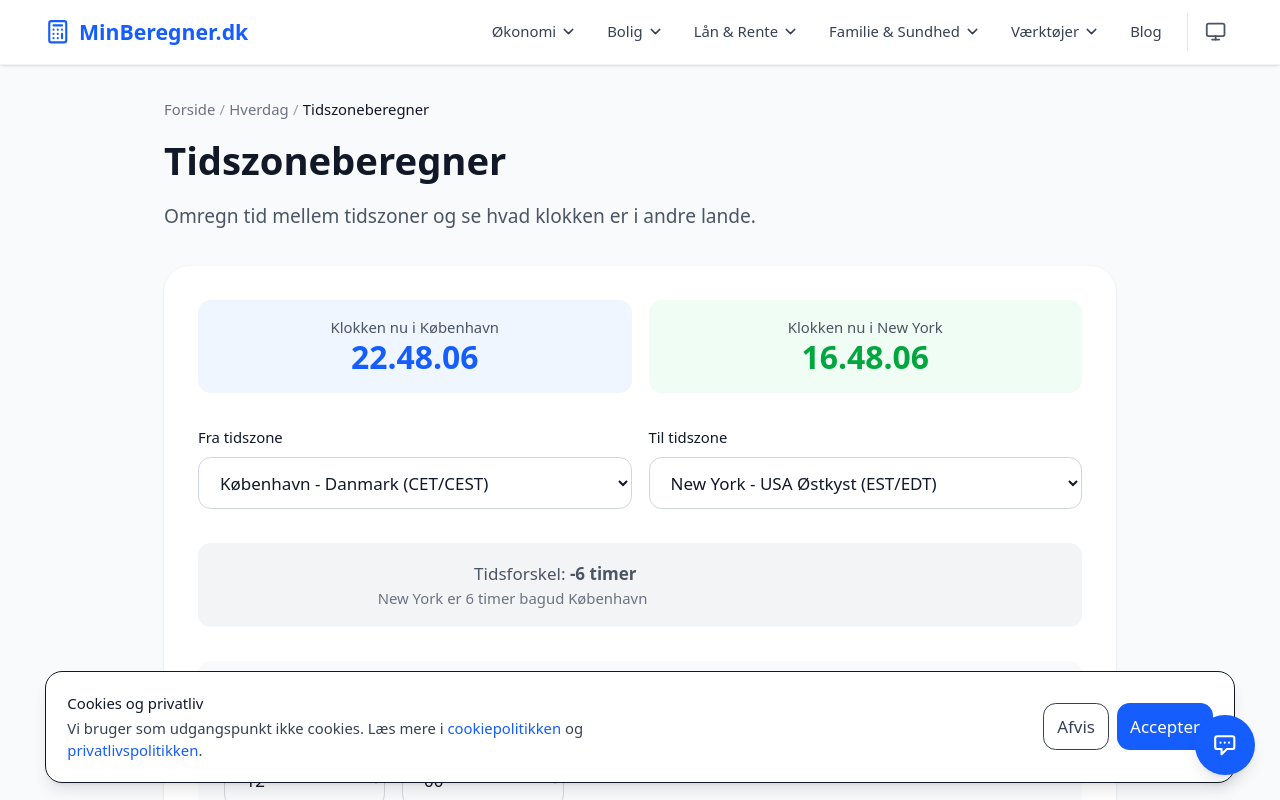
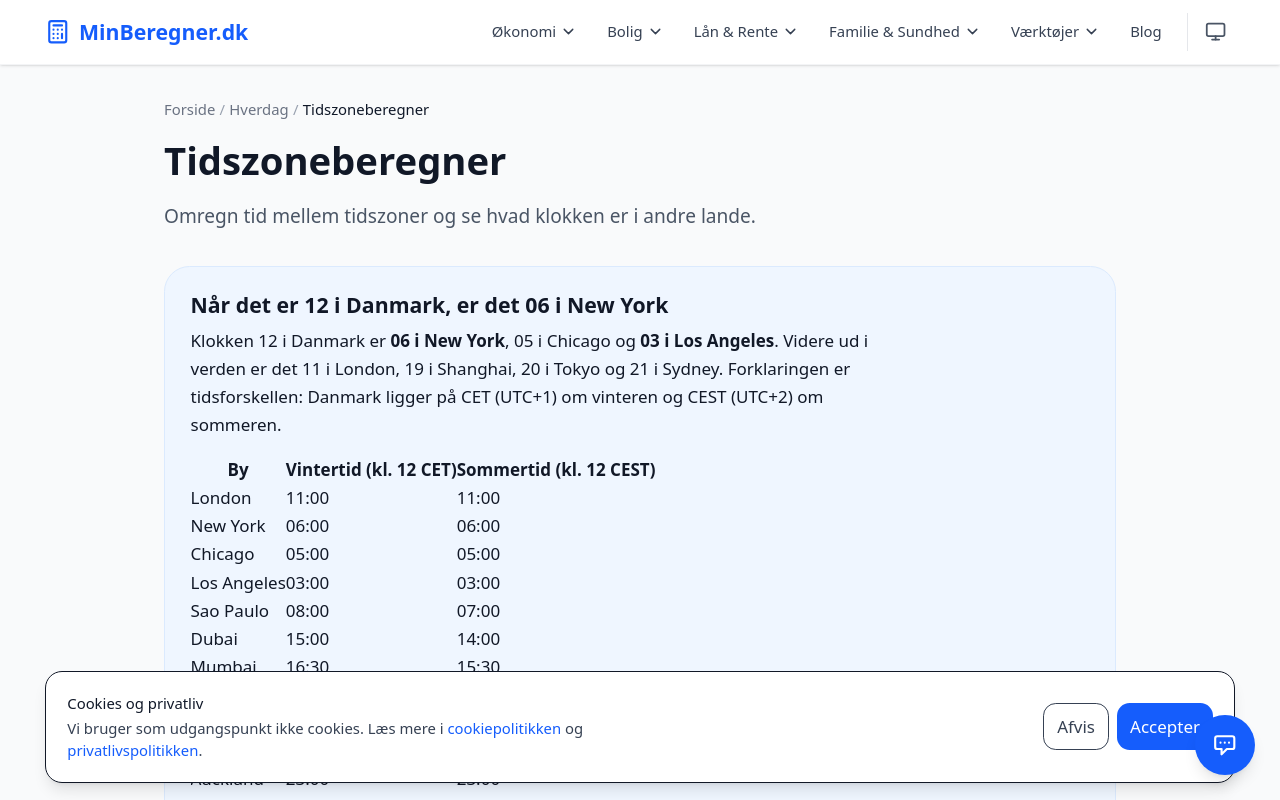
Before and after one commit to mahope/beregner-dk, a Next.js app: page /tidszone in a window 1280 px wide. Shown: the top 800 px of the page. Built offline with nearby package versions, Linux system fonts and the light colour scheme.

Commit message:
Svar direkte paa tidsspoergsmaalet i tidszoneberegneren

```diff
--- a/src/app/tidszone/page.tsx
+++ b/src/app/tidszone/page.tsx
@@ -6,6 +6,7 @@ import FAQ from "@/components/FAQ";
 import { CalculatorSchema, FAQSchema } from "@/components/StructuredData";
 import Breadcrumbs from "@/components/Breadcrumbs";
 import RelatedCalculators from "@/components/RelatedCalculators";
+import { tidszoneRækker } from "@/lib/tidszone-reference";
 
 export async function generateMetadata() {
   return generatePageMetadata("tidszone");
@@ -36,6 +37,85 @@ export default async function TidszonePage() {
           {pageData.description}
         </p>
       </div>
+
+      {/* Svar-foerst: besvarer "hvad er klokken i X naar den er 12 i Danmark" */}
+      {locale === "da" && (
+        <div className="mb-8 rounded-2xl border border-blue-100 bg-blue-50 p-6 dark:border-blue-900 dark:bg-blue-900/20">
+          <h2 className="text-xl font-bold mb-2">Når det er 12 i Danmark, er det 06 i New York</h2>
+          <p className="mb-4">
+            Klokken 12 i Danmark er <strong>06 i New York</strong>, 05 i Chicago og{" "}
+            <strong>03 i Los Angeles</strong>. Videre ud i verden er det 11 i London, 19 i
+            Shanghai, 20 i Tokyo og 21 i Sydney. Forklaringen er tidsforskellen: Danmark ligger på
+            CET (UTC+1) om vinteren og CEST (UTC+2) om sommeren.
+          </p>
+          <div className="overflow-x-auto">
+            <table>
+              <thead>
+                <tr>
+                  <th>By</th>
+                  <th>Vintertid (kl. 12 CET)</th>
+                  <th>Sommertid (kl. 12 CEST)</th>
+                </tr>
+              </thead>
+              <tbody>
+                {tidszoneRækker().map((raekke) => (
+                  <tr key={raekke.by}>
+                    <td>{raekke.by}</td>
+                    <td>{raekke.vinter}</td>
+                    <td>{raekke.sommer}</td>
+                  </tr>
+                ))}
+              </tbody>
+            </table>
+          </div>
+          <p className="mt-4 text-sm text-gray-600 dark:text-gray-300">
+            Byer, der skifter sommertid sammen med Danmark, viser samme klokkeslæt i begge
+            kolonner. Byer uden sommertid — fx Tokyo, Dubai og Sao Paulo — ligger en time
+            tidligere, når Danmark har somertid. Skiftet sker ikke altid samme dag i USA, EU og
+            Australien, så i de korte overgangsperioder kan forskellen afvige en time. Brug
+            tidszoneberegneren til et præcist klokkeslæt for en vilkårlig by, tidspunkt og dato.
+          </p>
+        </div>
+      )}
+
+      {locale === "se" && (
+        <div className="mb-8 rounded-2xl border border-blue-100 bg-blue-50 p-6 dark:border-blue-900 dark:bg-blue-900/20">
+          <h2 className="text-xl font-bold mb-2">När det är 12 i Sverige är det 06 i New York</h2>
+          <p className="mb-4">
+            Klockan 12 i Sverige är <strong>06 i New York</strong>, 05 i Chicago och{" "}
+            <strong>03 i Los Angeles</strong>. Vidare ut i världen är det 11 i London, 19 i
+            Shanghai, 20 i Tokyo och 21 i Sydney. Förklaringen är tidsskillnaden: Sverige ligger på
+            CET (UTC+1) på vintern och CEST (UTC+2) på sommaren.
+          </p>
+          <div className="overflow-x-auto">
+            <table>
+              <thead>
+                <tr>
+                  <th>Stad</th>
+                  <th>Vintertid (kl. 12 CET)</th>
+                  <th>Sommartid (kl. 12 CEST)</th>
+                </tr>
+              </thead>
+              <tbody>
+                {tidszoneRækker().map((raekke) => (
+                  <tr key={raekke.by}>
+                    <td>{raekke.by}</td>
+                    <td>{raekke.vinter}</td>
+                    <td>{raekke.sommer}</td>
+                  </tr>
+                ))}
+              </tbody>
+            </table>
+          </div>
+          <p className="mt-4 text-sm text-gray-600 dark:text-gray-300">
+            Städer som byter sommartid samtidigt med Sverige visar samma klockslag i båda
+            kolumnerna. Städer utan sommartid — till exempel Tokyo, Dubai och São Paulo — ligger en
+            timme tidigare när Sverige har sommartid. Byte sker inte alltid samma dag i USA, EU och
+            Australien, så under de korta övergångsperioderna kan skillnaden avvika en timme. Använd
+            tidszonskalkylatorn för ett exakt klockslag för valfri stad, tidpunkt och datum.
+          </p>
+        </div>
+      )}
 
       {/* Calculator */}
       <div className="bg-white rounded-2xl shadow-sm p-6 md:p-8 mb-8">
--- a/src/lib/page-data.ts
+++ b/src/lib/page-data.ts
@@ -737,11 +737,11 @@ const daPages: Record<string, PageData> = {
       slug: "tidszone",
       title: "Tidszoneberegner",
       description: "Omregn tid mellem tidszoner og se hvad klokken er i andre lande.",
-      metaTitle: "Tidszoneberegner - Omregn tid mellem lande | MinBeregner.dk",
-      metaDescription: "Hvad er klokken i New York, Tokyo eller Sydney? Danmark til New York: -6 timer. Omregn tid mellem tidszoner. Gratis tidszoneberegner.",
+      metaTitle: "Hvad er klokken i USA, når den er 12 i Danmark? | Tidszone",
+      metaDescription: "Når det er 12 i Danmark, er det 06 i New York og 03 i Los Angeles. Se tidsforskel til 12 byer og omregn tid mellem tidszoner.",
       keywords: ["tidszoneberegner", "tidszone omregner", "hvad er klokken i", "tidsforskel", "konverter tid", "world clock"],
-      ogTitle: "Tidszoneberegner - Hvad er klokken?",
-      ogDescription: "Se hvad klokken er i andre lande og omregn mellem tidszoner.",
+      ogTitle: "Hvad er klokken i New York, når den er 12 i Danmark?",
+      ogDescription: "Tidsforskel til 12 byer plus gratis omregning mellem alle tidszoner.",
       category: "Hverdag",
       breadcrumbCategory: "Hverdag",
       breadcrumbCategoryHref: "/kategori/hverdag",
@@ -3138,11 +3138,11 @@ const sePages: Record<string, PageData> = {
       slug: "tidszone",
       title: "Tidszonskalkylator",
       description: "Omvandla tid mellan tidszoner och se vad klockan är i andra länder.",
-      metaTitle: "Tidszonskalkylator - Omvandla tid mellan länder | Beräknare.se",
-      metaDescription: "Vad är klockan i New York, Tokyo eller Sydney? Sverige till New York: -6 timmar. Omvandla tid mellan tidszoner. Gratis tidszonskalkylator.",
+      metaTitle: "Vad är klockan i USA när det är 12 i Sverige? | Tidszon",
+      metaDescription: "När det är 12 i Sverige är det 06 i New York och 03 i Los Angeles. Se tidsskillnad till 12 städer och omvandla tid mellan tidszoner.",
       keywords: ["tidszonskalkylator", "tidszonsomvandlare", "vad är klockan i", "tidsskillnad", "konvertera tid", "world clock"],
-      ogTitle: "Tidszonskalkylator - Vad är klockan?",
-      ogDescription: "Se vad klockan är i andra länder och omvandla mellan tidszoner.",
+      ogTitle: "Vad är klockan i New York när det är 12 i Sverige?",
+      ogDescription: "Tidsskillnad till 12 städer plus gratis omvandling mellan alla tidszoner.",
       category: "Vardag",
       breadcrumbCategory: "Vardag",
       breadcrumbCategoryHref: "/kategori/hverdag",
--- /dev/null
+++ b/src/lib/tidszone-reference.ts
@@ -0,0 +1,78 @@
+/**
+ * Faste tidszoner til det synlige svar på "/tidszone".
+ *
+ * Offsettene er UTC-forskelle i timer. Kilder:
+ * - Danmark/Sverige: CET = UTC+1, CEST = UTC+2 (sidste søndag i marts til
+ *   sidste søndag i oktober).
+ * - USA/Canada/Europa/Australien: standardvinter- og sommertidszoner fra
+ *   IANA-tidszonebasen (UTC-offset uden DST).
+ * - Sao Paulo har haft fast UTC-3 siden 2019 og bruger ikke sommertid.
+ *
+ * Værdierne bruges kun til at vise "hvad er klokken, når det er 12 i
+ * Danmark/Sverige". Den præcise konvertering bruger TidszoneBeregneren.
+ */
+
+export interface TidszoneInfo {
+  /** Visning af byen på dansk. */
+  by: string;
+  /** UTC-forskel i vintertid, i timer. Kan være et brudtal (f.eks. 5,5). */
+  utcVinter: number;
+  /** UTC-forskel i somertid. Udelades for zoner uden sommertid. */
+  utcSommer?: number;
+}
+
+export const TIDSZONER: readonly TidszoneInfo[] = [
+  { by: "London", utcVinter: 0, utcSommer: 1 },
+  { by: "New York", utcVinter: -5, utcSommer: -4 },
+  { by: "Chicago", utcVinter: -6, utcSommer: -5 },
+  { by: "Los Angeles", utcVinter: -8, utcSommer: -7 },
+  { by: "Sao Paulo", utcVinter: -3 },
+  { by: "Dubai", utcVinter: 4 },
+  { by: "Mumbai", utcVinter: 5.5 },
+  { by: "Shanghai", utcVinter: 8 },
+  { by: "Tokyo", utcVinter: 9 },
+  { by: "Sydney", utcVinter: 10, utcSommer: 11 },
+  { by: "Auckland", utcVinter: 12, utcSommer: 13 },
+];
+
+/** Danmark og Sverige: CET = UTC+1 om vinteren, CEST = UTC+2 om sommeren. */
+export const DANSK_UTC_VINTER = 1;
+export const DANSK_UTC_SOMMER = 2;
+
+function formaterKlokkeslaet(timer: number): string {
+  const totalMinutter = ((Math.round(timer * 60) % 1440) + 1440) % 1440;
+  const timerDel = Math.floor(totalMinutter / 60);
+  const minutterDel = totalMinutter % 60;
+  return `${String(timerDel).padStart(2, "0")}:${String(minutterDel).padStart(2, "0")}`;
+}
+
+export interface TidszoneRække {
+  by: string;
+  vinter: string;
+  sommer: string;
+}
+
+/** Om byen selv bruger sommertid. */
+export function brugerSommertid(zone: TidszoneInfo): boolean {
+  return zone.utcSommer !== undefined && zone.utcSommer !== zone.utcVinter;
+}
+
+/**
+ * Klokkeslæt i byen, når det er 12 i Danmark/Sverige.
+ * Vinter = dansk vintertid (12:00 CET), sommer = dansk somertid (12:00 CEST).
+ *
+ * Byer, der skifter sommertid sammen med Danmark, viser samme klokkeslæt i
+ * begge kolonner. Byer uden sommertid (fx Tokyo, Dubai, Sao Paulo) ligger en
+ * time tidligere, når Danmark har somertid.
+ */
+export function tidszoneRækker(
+  zoner: readonly TidszoneInfo[] = TIDSZONER
+): TidszoneRække[] {
+  return zoner.map((zone) => ({
+    by: zone.by,
+    vinter: formaterKlokkeslaet(12 - DANSK_UTC_VINTER + zone.utcVinter),
+    sommer: formaterKlokkeslaet(
+      12 - DANSK_UTC_SOMMER + (zone.utcSommer ?? zone.utcVinter)
+    ),
+  }));
+}
```
Also changed, not shown: 2 other files (tests, documents, lock files or other folders).
